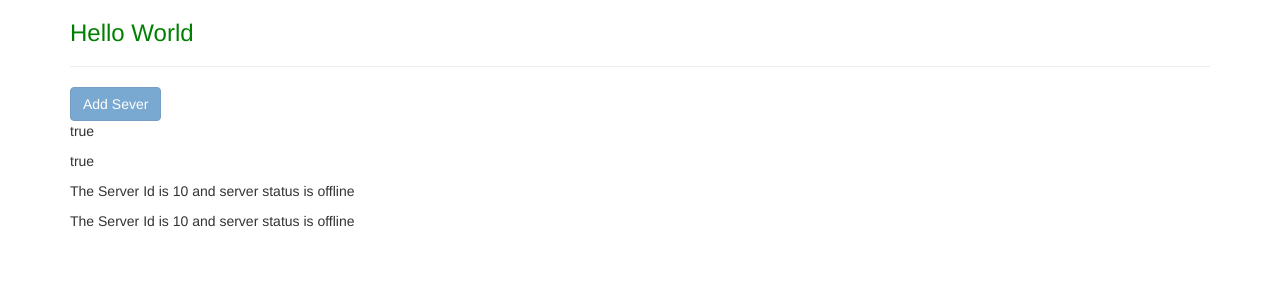
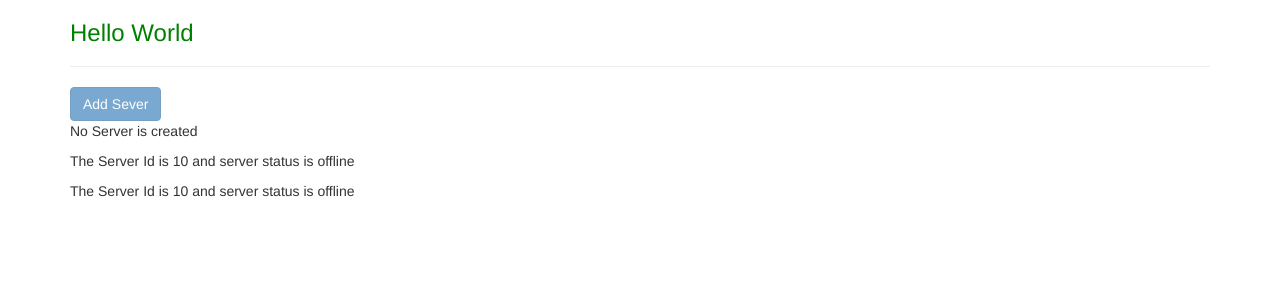
Before and after one commit to sravanreddy234/my-first-app, an Angular app: page / in a window 1280 px wide. Shown: the top 300 px of the page. Built offline with nearby package versions, Linux system fonts and the light colour scheme.

Commit message:
Data binding
property Binding and string Interpolation

```diff
--- a/src/app/servers/servers.component.html
+++ b/src/app/servers/servers.component.html
@@ -1,5 +1,4 @@
-<button class= "btn btn-primary" [disabled] = "allowNewServer">Add Sever</button>
-<p> {{ allowNewServer }} </p>
-<p [innerText] = "allowNewServer"> </p> <!same as above>
+<button class= "btn btn-primary" [disabled] = "allowNewServer" (click) = "onCreateServer()">Add Sever</button>
+<p> {{ serverCreatingStatus }}</p>
 <app-server></app-server>
 <app-server></app-server>
--- a/src/app/servers/servers.component.ts
+++ b/src/app/servers/servers.component.ts
@@ -7,6 +7,7 @@ import { Component, OnInit } from '@angular/core';
 })
 export class ServersComponent implements OnInit {
     allowNewServer = false;
+    serverCreatingStatus = "No Server is created";
   constructor() {
     setTimeout(() => {
       this.allowNewServer = true;
@@ -14,4 +15,7 @@ export class ServersComponent implements OnInit {
   }
   ngOnInit(): void {
   }
+  onCreateServer(){
+    this.serverCreatingStatus = "Server is Created";
+  }
 }
```
